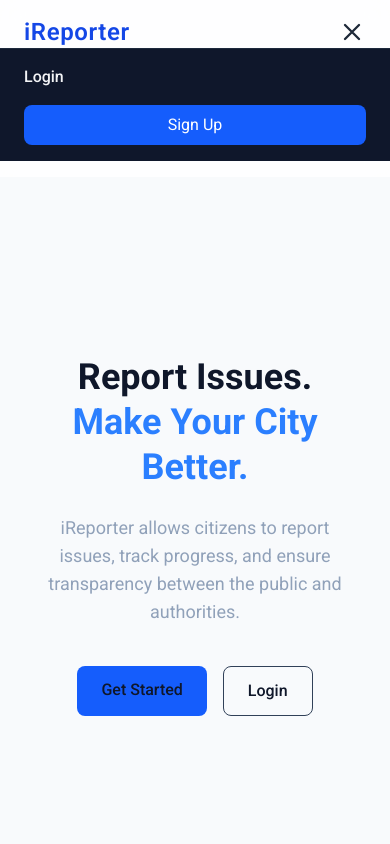
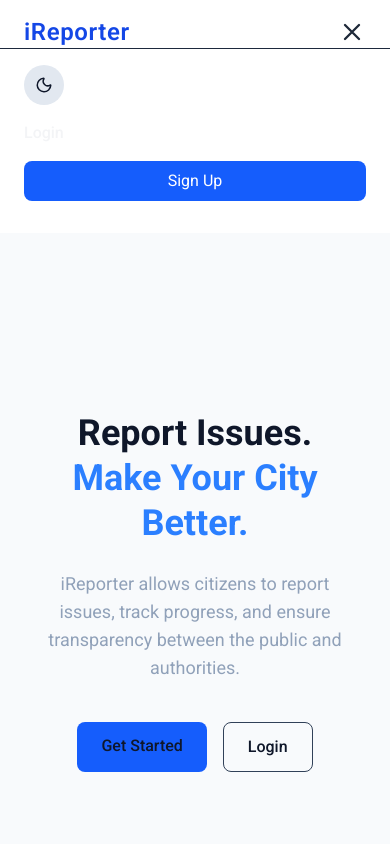
Before and after one commit to KipletingEdwin/iReporter-client--, a React (Vite) app: page / in a window 390 px wide. Both pictures are taken after a click on the button 352 px from the left and 32 px from the top of the page. Shown: the top 844 px of the page. Built offline with nearby package versions, Linux system fonts and the light colour scheme.

Commit message:
add dark theme to mobile responsiveness

```diff
--- a/src/components/layout/Navbar.jsx
+++ b/src/components/layout/Navbar.jsx
@@ -33,10 +33,10 @@ export default function Navbar() {
 
   return (
     <nav
-      className={`w-full sticky top-0 z-50 transition-all duration-300 ${
+      className={`w-full sticky top-0 z-50 transition-all duration-300 bg-(--bg-surface)   ${
         scrolled
-          ? "bg-white shadow-md py-3"
-          : "bg-white/80 backdrop-blur-md py-4"
+          ? "shadow-md py-3"
+          : "backdrop-blur-md py-4"
       }`}
     >
       <div className=" mx-auto px-6 flex justify-between items-center">
@@ -52,6 +52,8 @@ export default function Navbar() {
         <div className="hidden md:flex items-center gap-6">
           {!user && (
             <>
+
+            {/* Dark/light theme buttop */}
               <button
                 onClick={toggleTheme}
                 className="w-10 h-10 flex items-center justify-center rounded-full
@@ -136,9 +138,31 @@ export default function Navbar() {
       </div>
 
       {menuOpen && (
-        <div className="md:hidden bg-slate-900 border-t border-slate-800 px-6 py-4 space-y-4">
+        <div className="md:hidden  border-t border-slate-800 px-6 py-4 space-y-4">
           {!user && (
             <>
+            <div className="flex items-center justify-between">
+              {/* <span className="text-sm text-(--text-secondary)" >
+                Theme
+              </span> */}
+              <button
+              onClick={toggleTheme}
+              className="w-10 h-10 flex items-center justify-center rounded-full
+              bg-(--border-color) hover:opacity-80 transition " aria-label="Toggle theme"
+
+              >
+                {
+                  theme === "dark" ? (
+                    <Sun size={18} className="text-yellow-400"    />
+                  ) : (
+                    <Moon size={18} className="text-(--text-primary)"    />
+                  )
+                }
+
+              </button>
+
+            </div>
+
               <Link
                 to="/login"
                 onClick={() => setMenuOpen(false)}
```
